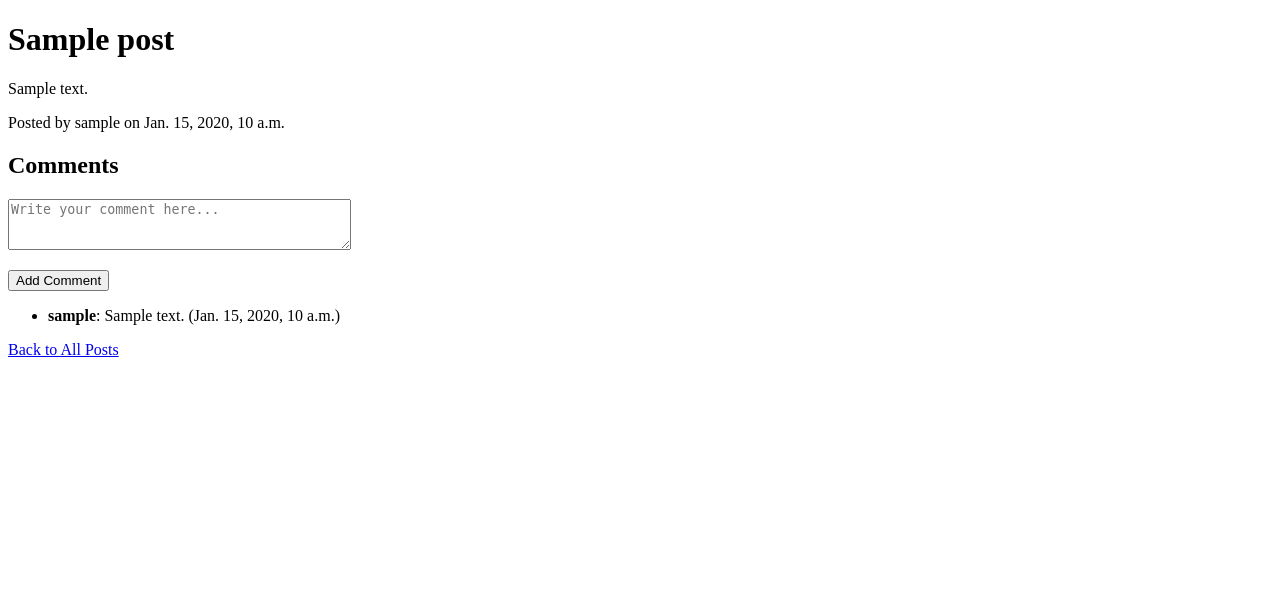
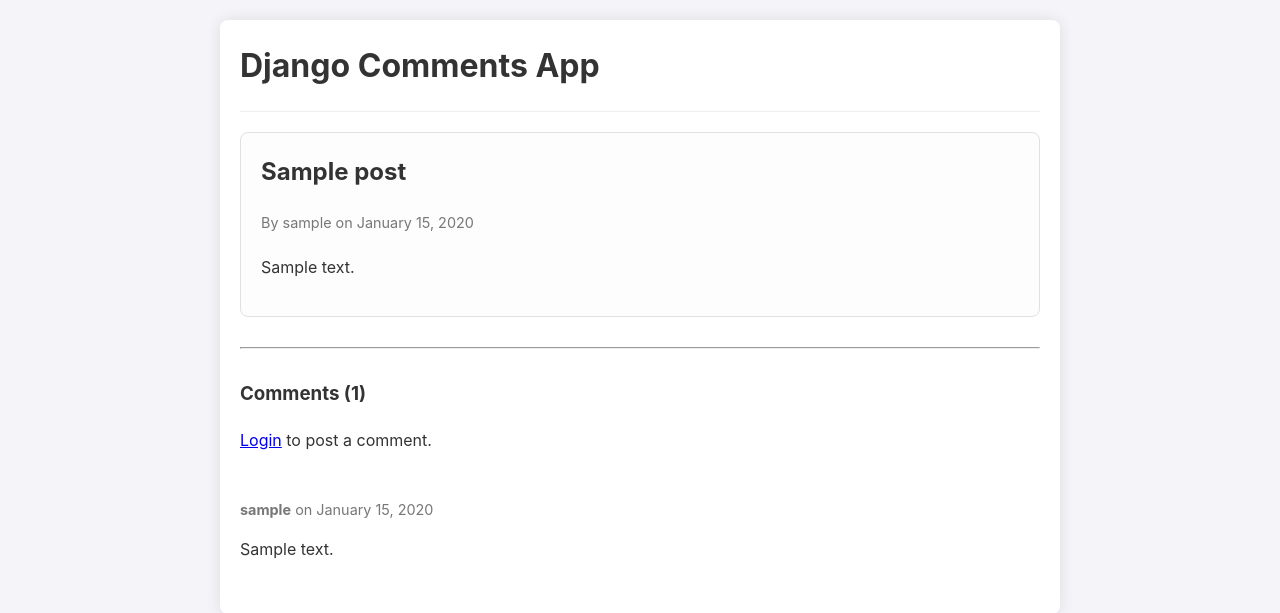
Before and after one commit to Alvarras/comment-django, a Django app: page /post/1/ in a window 1280 px wide. Shown: the top 613 px of the page. Run offline with Django 5.2, Linux system fonts and the light colour scheme; tables that the repository leaves empty hold one stand-in row (values such as "Sample post").

Commit message:
styling dasar

```diff
--- /dev/null
+++ b/comment_project/comments/templates/comments/base.html
@@ -0,0 +1,34 @@
+{% load static %}
+<!DOCTYPE html>
+<html lang="en">
+<head>
+    <meta charset="UTF-8">
+    <meta name="viewport" content="width=device-width, initial-scale=1.0">
+    <title>{% block title %}My Blog{% endblock %}</title>
+    <link rel="stylesheet" href="{% static 'css/style.css' %}">
+</head>
+<body>
+
+    <div class="container">
+        <header class="header">
+            <h1><a href="{% url 'home' %}" style="color: #333;">Django Comments App</a></h1>
+            {% comment %}
+            <div>
+                {% if user.is_authenticated %}
+                    <span>Hello, {{ user.username }}</span>
+                    <a href="{% url 'logout' %}" style="margin-left: 15px;">Logout</a>
+                {% else %}
+                    <a href="{% url 'login' %}">Login</a>
+                {% endif %}
+            </div>
+             {% endcomment %}
+        </header>
+
+        <main>
+            {% block content %}
+            {% endblock %}
+        </main>
+    </div>
+
+</body>
+</html>
--- a/comment_project/comments/templates/comments/post_detail.html
+++ b/comment_project/comments/templates/comments/post_detail.html
@@ -1,29 +1,44 @@
-<!DOCTYPE html>
-<html>
-<head>
-  <title>{{ post.title }}</title>
-</head>
-<body>
-  <h1>{{ post.title }}</h1>
-  <p>{{ post.content }}</p>
-  <p>Posted by {{ post.author.username }} on {{ post.date_posted }}</p>
+{% extends 'comments/base.html' %}
 
-  <h2>Comments</h2>
+{% block title %}{{ post.title }}{% endblock %}
 
+{% block content %}
+  <article class="post-card">
+    <h2>{{ post.title }}</h2>
+    <div class="post-card-meta">
+      By {{ post.author.username }} on {{ post.date_posted|date:"F d, Y" }}
+    </div>
+    <p style="margin-top: 20px;">{{ post.content|linebreaks }}</p>
+  </article>
+
+  <hr style="margin: 30px 0;">
+
+  <section class="comments-section">
+    <h3>Comments ({{ comments.count }})</h3>
+
+    {% if user.is_authenticated %}
       <form method="POST">
         {% csrf_token %}
+        <div class="form-field">
           {{ form.as_p }}
-    <button type="submit">Add Comment</button>
+        </div>
+        <button type="submit">Post Comment</button>
       </form>
+    {% else %}
+      <p><a href="{% url 'login' %}">Login</a> to post a comment.</p>
+    {% endif %}
 
-  <ul>
+    <div class="comments-list" style="margin-top: 30px;">
       {% for comment in comments %}
-      <li><strong>{{ comment.user.username }}</strong>: {{ comment.content }} ({{ comment.date_posted }})</li>
+        <div class="comment">
+          <div class="comment-meta">
+            <strong>{{ comment.user.username }}</strong> on {{ comment.date_posted|date:"F d, Y" }}
+          </div>
+          <p>{{ comment.content|linebreaks }}</p>
+        </div>
       {% empty %}
-      <li>No comments yet.</li>
+        <p>No comments yet.</p>
       {% endfor %}
-  </ul>
-
-  <a href="{% url 'home' %}">Back to All Posts</a>
-</body>
-</html>
+    </div>
+  </section>
+{% endblock %}
--- /dev/null
+++ b/comment_project/static/css/style.css
@@ -0,0 +1,126 @@
+/* static/css/style.css */
+
+/* General Body Styling */
+body {
+    font-family: -apple-system, BlinkMacSystemFont, "Segoe UI", Roboto, "Helvetica Neue", Arial, sans-serif;
+    background-color: #f4f4f9;
+    color: #333;
+    line-height: 1.6;
+    margin: 0;
+    padding: 0;
+}
+
+/* Container */
+.container {
+    max-width: 800px;
+    margin: 20px auto;
+    padding: 20px;
+    background: #fff;
+    border-radius: 8px;
+    box-shadow: 0 0 15px rgba(0,0,0,0.1);
+}
+
+/* Header & Navigation */
+.header {
+    display: flex;
+    justify-content: space-between;
+    align-items: center;
+    padding-bottom: 20px;
+    border-bottom: 1px solid #eee;
+    margin-bottom: 20px;
+}
+
+.header h1 {
+    margin: 0;
+    color: #4a4a4a;
+}
+
+.header a {
+    color: #5a67d8;
+    text-decoration: none;
+    font-weight: bold;
+}
+
+.header a:hover {
+    text-decoration: underline;
+}
+
+/* Post Styling */
+.post-card {
+    background: #fdfdfd;
+    border: 1px solid #e1e1e1;
+    border-radius: 8px;
+    padding: 20px;
+    margin-bottom: 20px;
+}
+
+.post-card h2 {
+    margin-top: 0;
+}
+
+.post-card a {
+    text-decoration: none;
+    color: #0056b3;
+}
+
+.post-card-meta {
+    font-size: 0.9em;
+    color: #777;
+    margin-top: 10px;
+}
+
+/* Form Styling */
+form {
+    margin-top: 20px;
+}
+
+textarea, input[type="text"] {
+    width: 100%;
+    padding: 12px;
+    border: 1px solid #ccc;
+    border-radius: 4px;
+    box-sizing: border-box; /* Important */
+    margin-bottom: 10px;
+    font-size: 1em;
+}
+
+.form-field p {
+    margin: 0 0 15px 0;
+}
+
+/* Button Styling */
+button, .button {
+    background-color: #5a67d8;
+    color: white;
+    padding: 12px 20px;
+    border: none;
+    border-radius: 4px;
+    cursor: pointer;
+    font-size: 1em;
+    text-decoration: none;
+    display: inline-block;
+}
+
+button:hover, .button:hover {
+    background-color: #4c58b6;
+}
+
+/* Comments Section */
+.comments-section {
+    margin-top: 30px;
+}
+
+.comment {
+    border-bottom: 1px solid #eee;
+    padding: 15px 0;
+}
+
+.comment:last-child {
+    border-bottom: none;
+}
+
+.comment-meta {
+    font-size: 0.9em;
+    color: #777;
+    margin-bottom: 5px;
+}
```
Also changed, not shown: comment_project/comment_project/settings.py (+17 -1 lines), comment_project/comments/templates/comments/add_post.html (+14 -15 lines), comment_project/comments/templates/comments/home.html (+24 -23 lines). Lines whose indentation alone changed are shown as unchanged.
